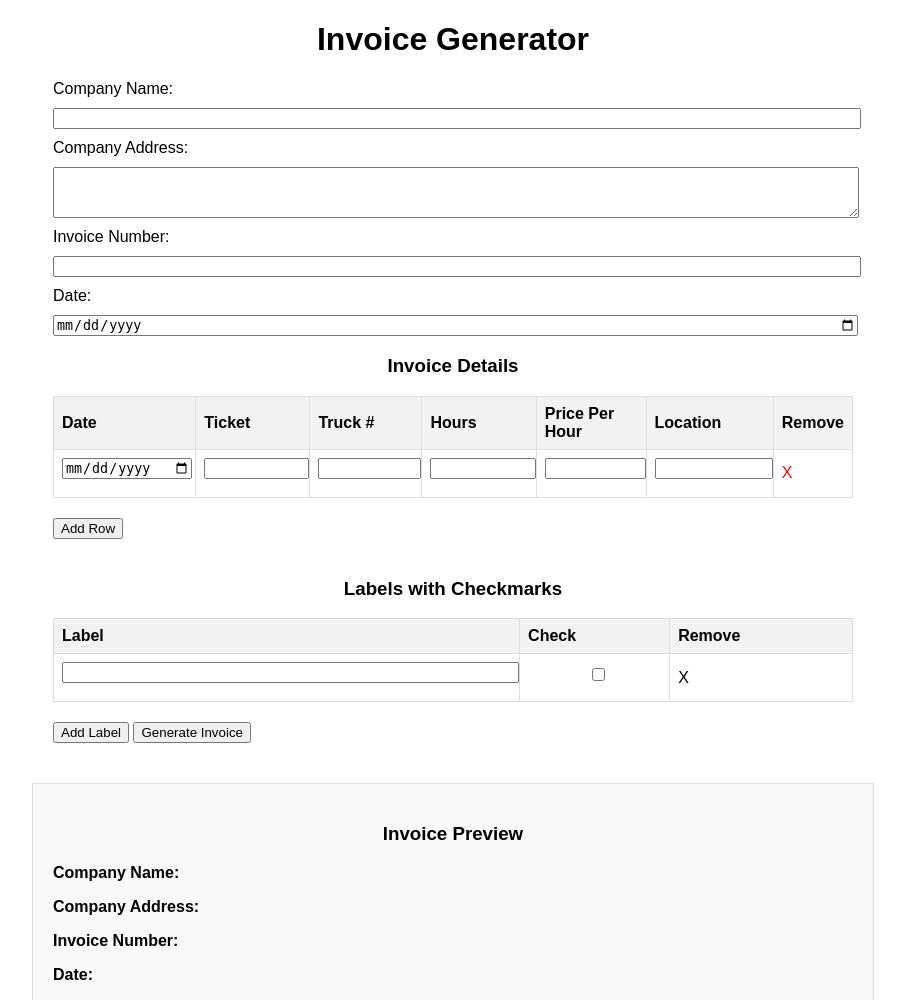
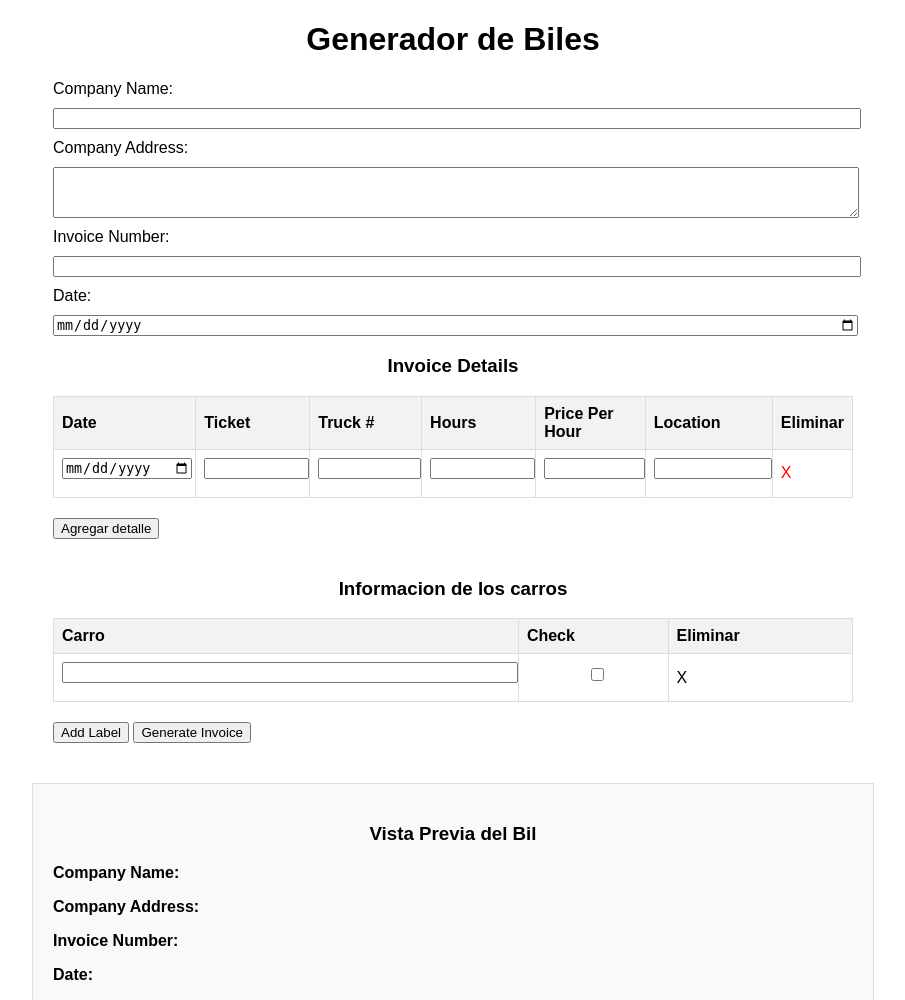
Before and after one commit to aReinoso007/invoice_generator, a Flask app: page / in a window 1280 px wide. Shown: the top 1000 px of the page, without its empty margins (187-1092 px from the left). Run offline with Flask 3, Linux system fonts and the light colour scheme.

Commit message:
labels to spanish

```diff
--- a/app.py
+++ b/app.py
@@ -30,17 +30,11 @@ def index():
 @app.route('/generate-invoice', methods=['POST'])
 def generate_invoice():
     data = request.json
-    print("Received data:", data)
-
     # Extract and format additional fields
     company_name = data.get('company_name', '')
     company_address = data.get('company_address', '')
     invoice_number = data.get('invoice_number', '')
     date = data.get('date', '')
-    print("Company Name:", company_name)
-    print("Company Address:", company_address)
-    print("Invoice Number:", invoice_number)
-    print("Date:", date)
 
     # Ensure table data is in list format
     table_data = {
@@ -57,7 +51,6 @@ def generate_invoice():
         if not isinstance(value, list):
             table_data[key] = [value]
 
-    print("Table data:", table_data)
 
     df = pd.DataFrame(table_data)
 
@@ -68,7 +61,6 @@ def generate_invoice():
     df["Total"] = df["hours"] * df["price"]
     total_hours = df["hours"].sum()
     total_amount = df["Total"].sum()
-    print("DataFrame:", df)
 
     # Extract label data
     labels = data.get('label_text[]', [])
@@ -80,8 +72,6 @@ def generate_invoice():
     if not isinstance(checks, list):
         checks = [checks]
 
-    print("Labels:", labels)
-    print("Checks:", checks)
 
     # Create a PDF
     output = io.BytesIO()
@@ -159,8 +149,6 @@ def generate_invoice():
     ]
     table_data_pdf.append(summary_row)
 
-    print("PDF Table Data:", table_data_pdf)
-
     # Calculate available width for the table
     available_width = doc.width
 
--- a/templates/index.html
+++ b/templates/index.html
@@ -3,7 +3,7 @@
 <head>
     <meta charset="UTF-8">
     <meta name="viewport" content="width=device-width, initial-scale=1.0">
-    <title>Invoice Generator</title>
+    <title>Generador de Biles</title>
     <script src="https://code.jquery.com/jquery-3.6.0.min.js"></script>
     <style>
         body {
@@ -53,7 +53,7 @@
     </style>
 </head>
 <body>
-    <h1>Invoice Generator</h1>
+    <h1>Generador de Biles</h1>
     <form id="invoice-form">
         <label for="company_name">Company Name:</label>
         <input type="text" id="company_name" name="company_name" required>
@@ -76,7 +76,7 @@
                 <th>Hours</th>
                 <th>Price Per Hour</th>
                 <th>Location</th>
-                <th>Remove</th>
+                <th>Eliminar</th>
             </tr>
             <tr>
                 <td><input type="date" name="table_date[]"></td>
@@ -88,14 +88,14 @@
                 <td class="remove-row">X</td>
             </tr>
         </table>
-        <button type="button" id="add-row">Add Row</button>
+        <button type="button" id="add-row">Agregar detalle</button>
 
-        <h3>Labels with Checkmarks</h3>
+        <h3>Informacion de los carros</h3>
         <table id="labels-table">
             <tr>
-                <th>Label</th>
+                <th>Carro</th>
                 <th>Check</th>
-                <th>Remove</th>
+                <th>Eliminar</th>
             </tr>
             <tr>
                 <td><input type="text" name="label_text[]"></td>
@@ -109,7 +109,7 @@
     </form>
 
     <div class="preview" id="invoice-preview">
-        <h3>Invoice Preview</h3>
+        <h3>Vista Previa del Bil</h3>
         <div id="preview-content">
             <!-- Preview content will be updated dynamically -->
         </div>
```
Also changed, not shown: log.json (+1 -1 lines).
